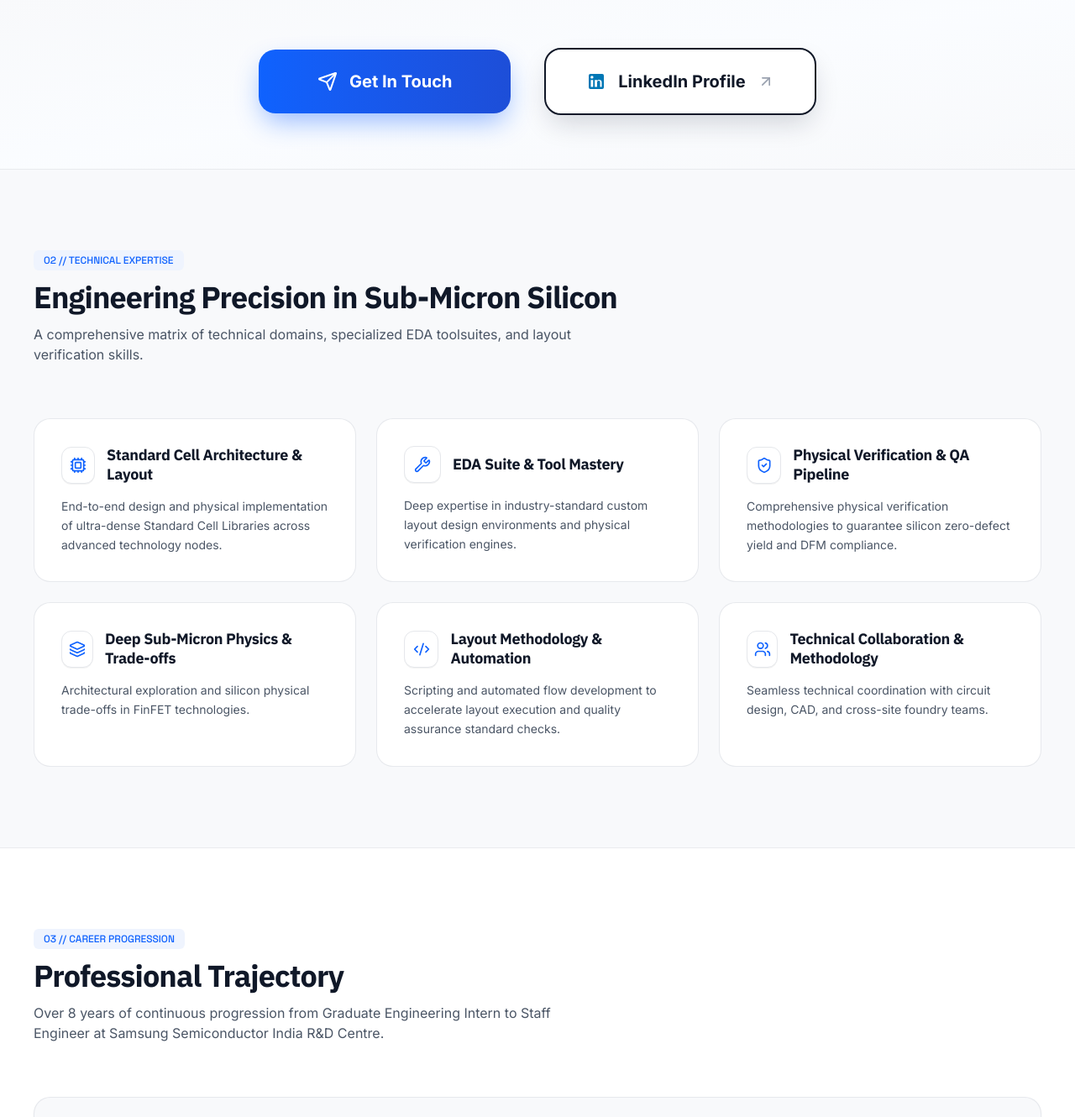
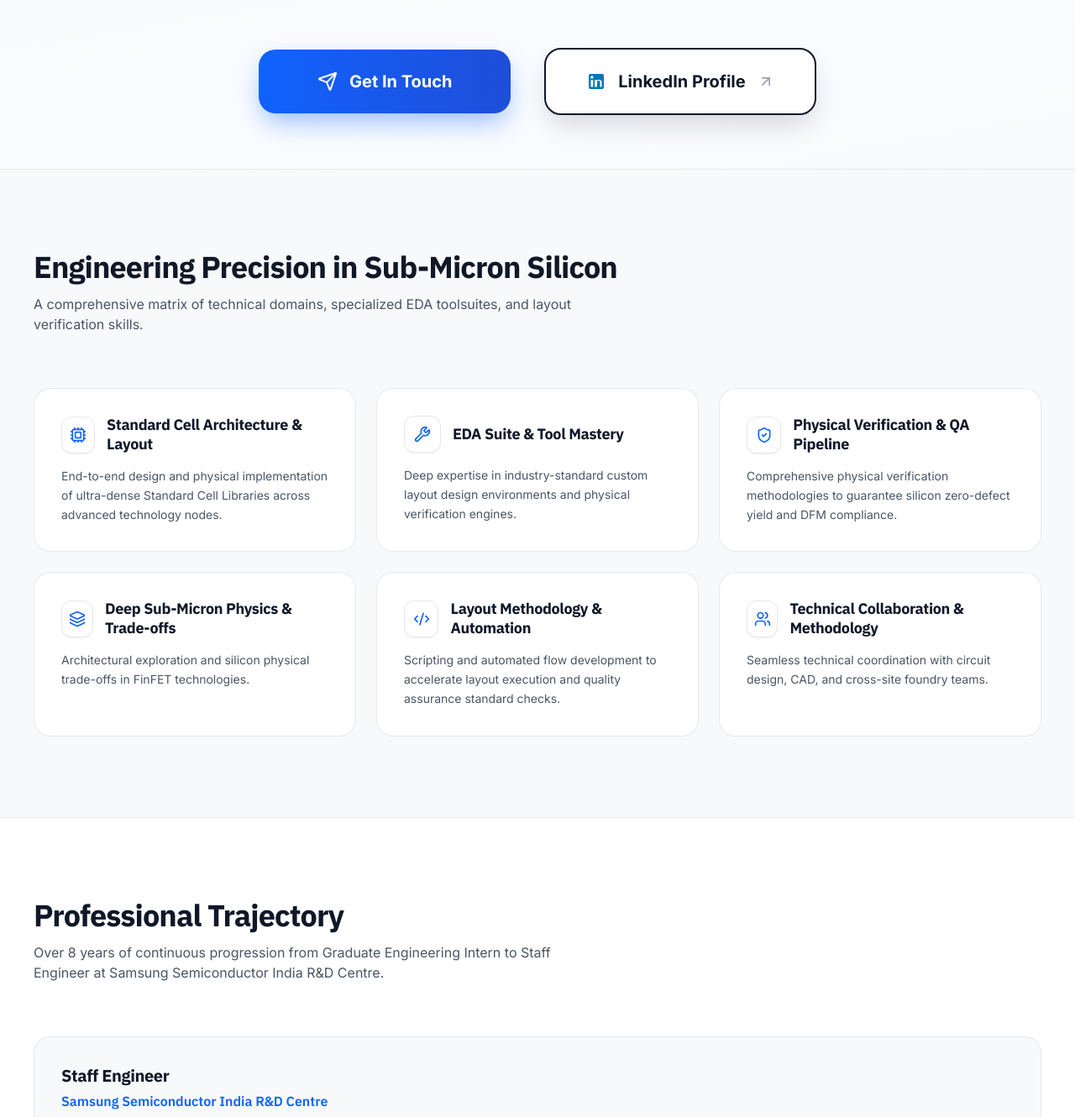
Before and after one commit to atendra11maurya/chia_and_wifi, a React (Vite) app: page / in a window 1280 px wide. Shown: the part 988-2318 px from the top of the page at 84% size. Built offline with nearby package versions, Linux system fonts and the light colour scheme.

Commit message:
Remove technical expertise and career progression tags

```diff
--- a/src/components/CareerTimeline.tsx
+++ b/src/components/CareerTimeline.tsx
@@ -9,9 +9,6 @@ export const CareerTimeline: React.FC = () => {
 
         {/* Section Header */}
         <div className="flex flex-col items-start mb-16">
-          <div className="inline-flex items-center gap-2 px-3 py-1 rounded-md bg-[#EFF4FE] text-[#0F62FE] text-xs font-mono font-medium mb-3">
-            <span>03 // CAREER PROGRESSION</span>
-          </div>
           <h2 className="font-heading text-3xl sm:text-4xl font-bold text-gray-900 tracking-tight mb-3">
             Professional Trajectory
           </h2>
--- a/src/components/TechnicalExpertise.tsx
+++ b/src/components/TechnicalExpertise.tsx
@@ -19,9 +19,6 @@ export const TechnicalExpertise: React.FC = () => {
 
         {/* Section Header */}
         <div className="flex flex-col items-start mb-16">
-          <div className="inline-flex items-center gap-2 px-3 py-1 rounded-md bg-[#EFF4FE] text-[#0F62FE] text-xs font-mono font-medium mb-3">
-            <span>02 // TECHNICAL EXPERTISE</span>
-          </div>
           <h2 className="font-heading text-3xl sm:text-4xl font-bold text-gray-900 tracking-tight mb-3">
             Engineering Precision in Sub-Micron Silicon
           </h2>
```
